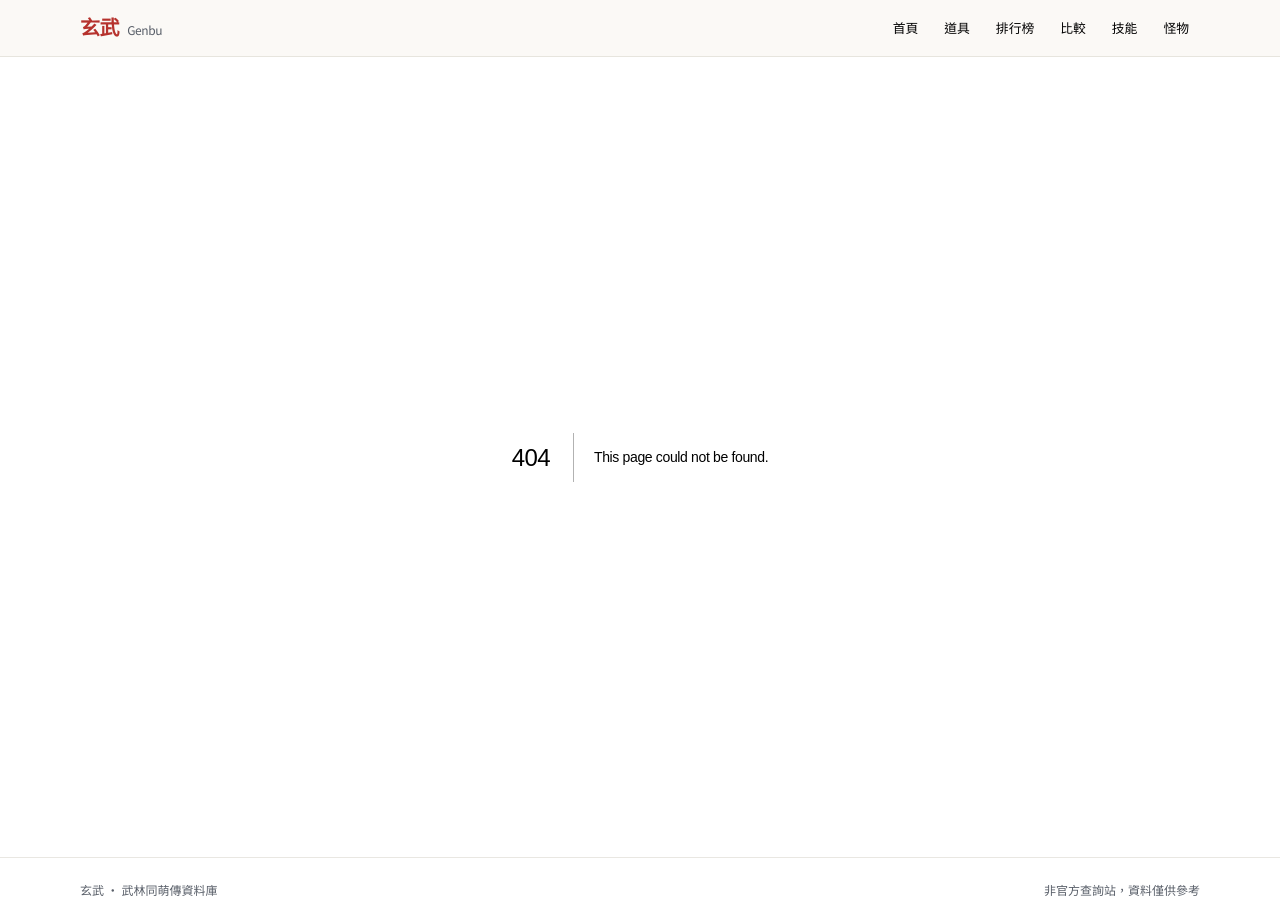
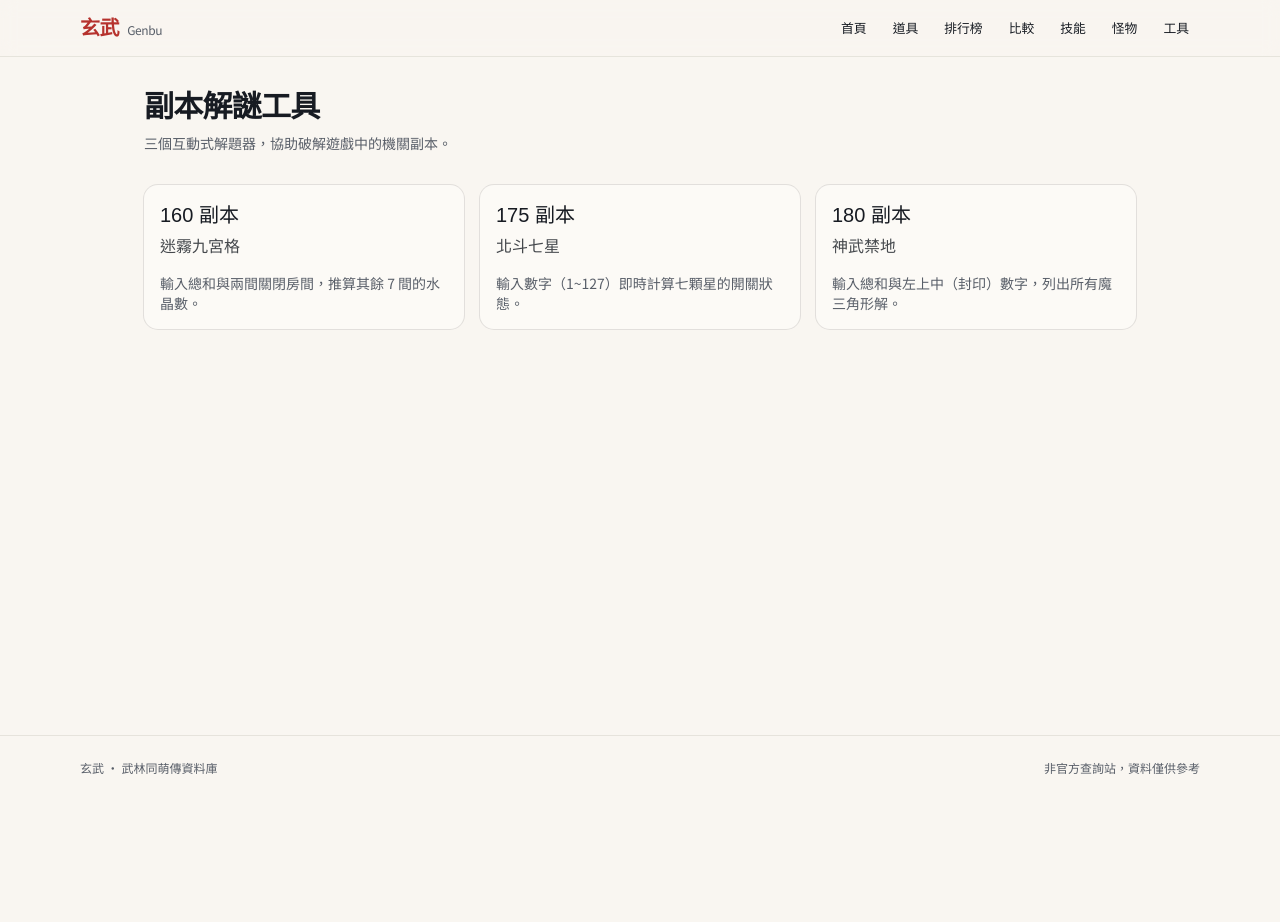
Before and after one commit to hanshino/genbu, a Next.js app: page /tools in a window 1280 px wide. Before the commit this address had no page. After the commit the page ends 800 px from the top, so only its background shows below. Built offline with nearby package versions, Linux system fonts and the light colour scheme.

Commit message:
feat(phase4): /tools hub + navbar link + tools 404

```diff
--- /dev/null
+++ b/src/app/tools/not-found.tsx
@@ -0,0 +1,15 @@
+import Link from "next/link";
+import { buttonVariants } from "@/components/ui/button";
+import { cn } from "@/lib/utils";
+
+export default function ToolsNotFound() {
+  return (
+    <div className="mx-auto max-w-xl px-4 py-16 text-center">
+      <h1 className="font-heading text-2xl font-bold">找不到這個工具</h1>
+      <p className="text-muted-foreground mt-2 text-sm">目前只支援 160 / 175 / 180 三個副本。</p>
+      <Link href="/tools" className={cn(buttonVariants({ variant: "default" }), "mt-6")}>
+        回到工具列表
+      </Link>
+    </div>
+  );
+}
--- /dev/null
+++ b/src/app/tools/page.tsx
@@ -0,0 +1,40 @@
+import type { Metadata } from "next";
+import { ToolCard } from "@/components/tools/tool-card";
+
+export const metadata: Metadata = {
+  title: "副本解謎工具 | Genbu",
+  description: "160 迷霧九宮格、175 北斗七星、180 神武禁地互動解題器。",
+};
+
+export default function ToolsHubPage() {
+  return (
+    <div className="mx-auto max-w-5xl px-4 py-8">
+      <header className="mb-8">
+        <h1 className="font-heading text-3xl font-bold">副本解謎工具</h1>
+        <p className="text-muted-foreground mt-2 text-sm">
+          三個互動式解題器，協助破解遊戲中的機關副本。
+        </p>
+      </header>
+      <div className="grid gap-4 sm:grid-cols-2 lg:grid-cols-3">
+        <ToolCard
+          href="/tools/160"
+          title="160 副本"
+          subtitle="迷霧九宮格"
+          description="輸入總和與兩間關閉房間，推算其餘 7 間的水晶數。"
+        />
+        <ToolCard
+          href="/tools/175"
+          title="175 副本"
+          subtitle="北斗七星"
+          description="輸入數字（1~127）即時計算七顆星的開關狀態。"
+        />
+        <ToolCard
+          href="/tools/180"
+          title="180 副本"
+          subtitle="神武禁地"
+          description="輸入總和與左上中（封印）數字，列出所有魔三角形解。"
+        />
+      </div>
+    </div>
+  );
+}
--- a/src/components/layout/navbar.tsx
+++ b/src/components/layout/navbar.tsx
@@ -9,6 +9,7 @@ const navItems = [
   { href: "/compare", label: "比較" },
   { href: "/skills", label: "技能" },
   { href: "/monsters", label: "怪物" },
+  { href: "/tools", label: "工具" },
 ];
 
 export function Navbar() {
--- /dev/null
+++ b/src/components/tools/tool-card.tsx
@@ -0,0 +1,23 @@
+import Link from "next/link";
+import { Card, CardContent, CardDescription, CardHeader, CardTitle } from "@/components/ui/card";
+
+type Props = {
+  href: string;
+  title: string;
+  subtitle: string;
+  description: string;
+};
+
+export function ToolCard({ href, title, subtitle, description }: Props) {
+  return (
+    <Link href={href} className="group block">
+      <Card className="h-full transition-colors group-hover:border-primary/60 group-hover:bg-muted/40">
+        <CardHeader>
+          <CardTitle className="font-heading text-xl">{title}</CardTitle>
+          <CardDescription className="text-base text-foreground/80">{subtitle}</CardDescription>
+        </CardHeader>
+        <CardContent className="text-muted-foreground text-sm">{description}</CardContent>
+      </Card>
+    </Link>
+  );
+}
```
